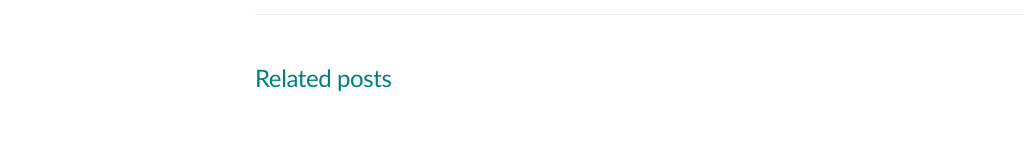
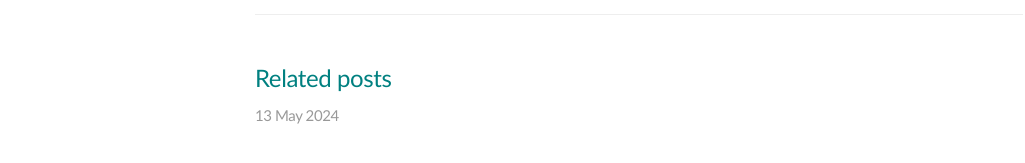
Before and after one commit to Alxendweb/alxendweb.github.io, a Jekyll site: the page built from _posts/2024-05-18-talk.md, in a window 1280 px wide. Shown: the part 489-652 px from the top of the page, without its empty margins (1-1026 px from the left). Built offline with Jekyll 4.4.1, drawn with Linux system fonts in a browser that asks for light colours.

Commit message:
Update post.html

```diff
--- a/_layouts/post.html
+++ b/_layouts/post.html
@@ -12,7 +12,7 @@
 <div class="related">
   <h2>Related posts</h2>
   <ul class="related-posts">
-    {% for post in site.related_posts offset:2 limit:3 %}
+    {% for post in site.related_posts offset:1 limit:1 %}
       <li>
         <h3>
           <a href="{{ site.baseurl }}{{ post.url }}">
```
